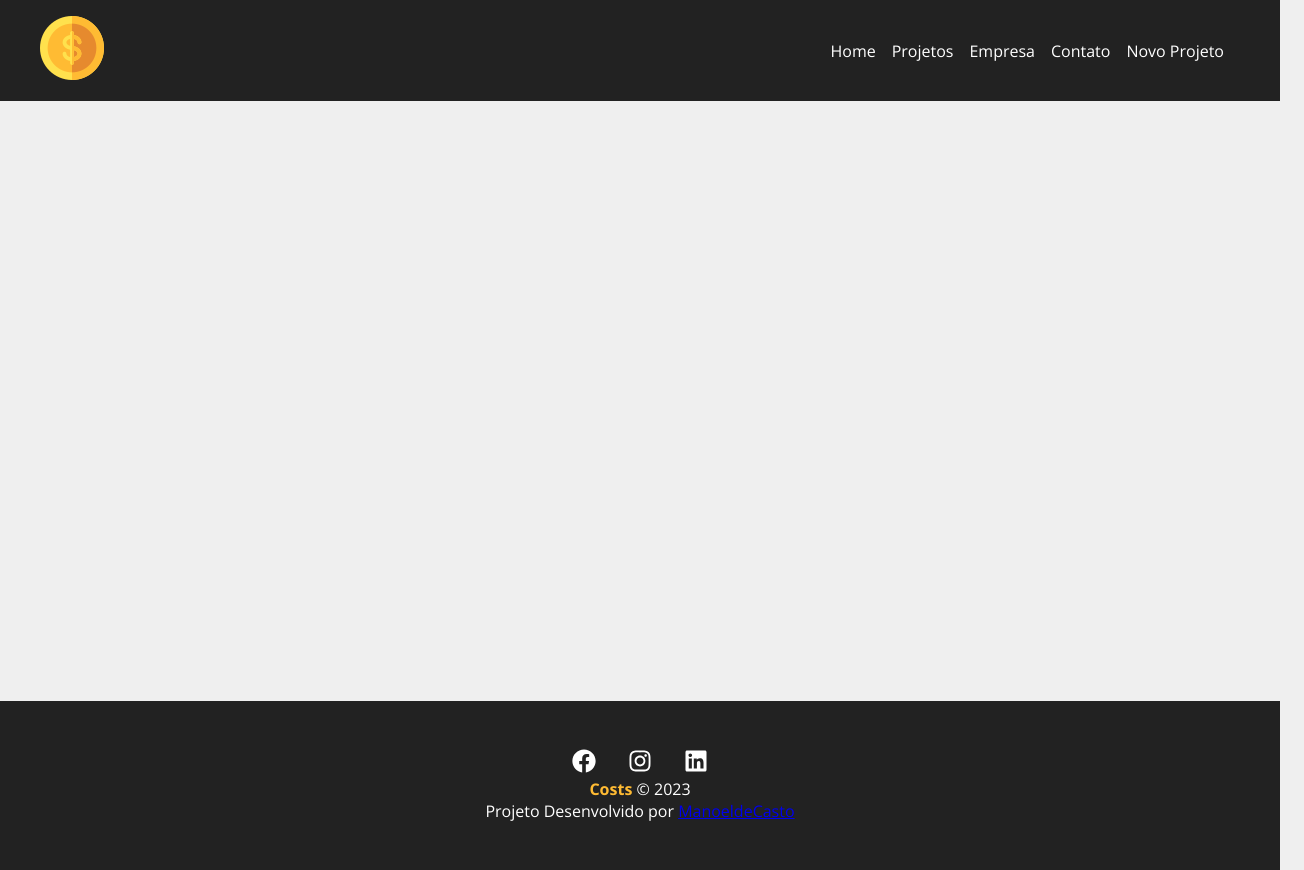
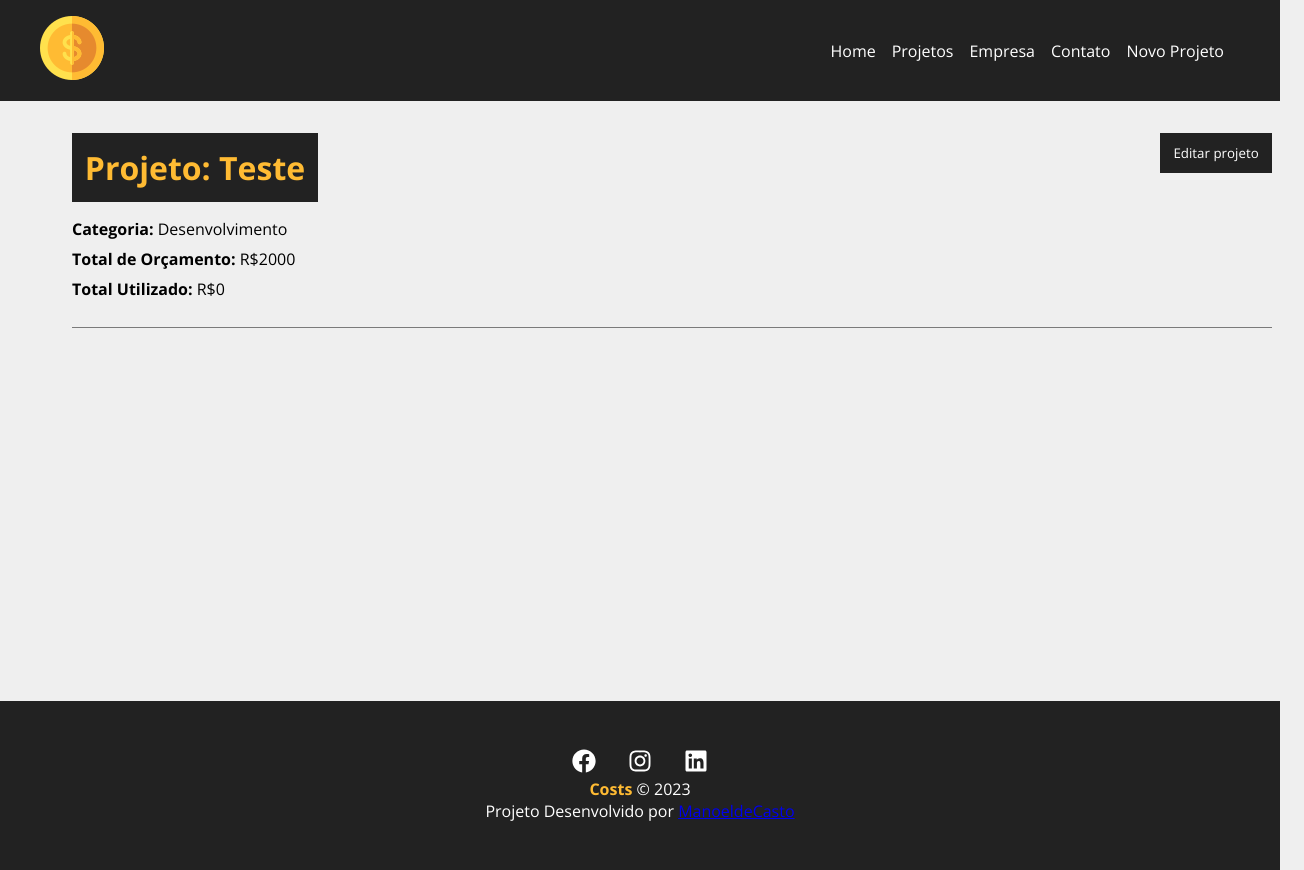
Before and after one commit to ManoeldeCastro/costs, a React (Create React App) app: page /project/1 in a window 1280 px wide. Shown: the whole page, 1304 px wide, since content can reach past the window. Built offline with nearby package versions, Linux system fonts and the light colour scheme; data requests are answered from the project's data file.

Commit message:
Edit_Project_Card

```diff
--- a/db.json
+++ b/db.json
@@ -1,5 +1,28 @@
 {
-  "projects": [],
+  "projects": [
+    {
+      "name": "Teste",
+      "budget": "2000",
+      "category": {
+        "id": "2",
+        "name": "Desenvolvimento"
+      },
+      "cost": 0,
+      "services": [],
+      "id": 1
+    },
+    {
+      "name": "Teste 2",
+      "budget": "1000",
+      "category": {
+        "id": "1",
+        "name": "Infra"
+      },
+      "cost": 0,
+      "services": [],
+      "id": 2
+    }
+  ],
   "categories": [
     {
       "id": 1,
--- a/src/App.js
+++ b/src/App.js
@@ -1,13 +1,15 @@
 import { BrowserRouter as Router, Routes, Route } from 'react-router-dom';
+
 import Company from './components/pages/Company';
 import Contato from './components/pages/Contato';
 import Home from './components/pages/Home';
 import NewProject from './components/pages/NewProject';
+import Projects from './components/pages/Projects';
+import Project from './components/pages/Project';
 
 import Container from './components/layout/Container';
 import Navbar from './components/layout/Navbar';
 import Footer from './components/layout/Footer';
-import Projects from './components/pages/Projects';
 
 function App() {
   return (
@@ -21,6 +23,7 @@ function App() {
           <Route path="/company" element={<Company />} />
           <Route path="/newproject" element={<NewProject />} />
           <Route path="/projects" element={<Projects />} />
+          <Route path="/project/:id" element={<Project />} />
         </Routes>
       </Container>
       <Footer />
--- /dev/null
+++ b/src/components/pages/Project.js
@@ -0,0 +1,70 @@
+import styles from './Project.module.css';
+
+import { useParams } from 'react-router-dom';
+import { useState, useEffect } from 'react';
+import Loading from '../layout/Loading';
+import Container from '../layout/Container';
+
+function Project() {
+  const { id } = useParams();
+  const [project, setProject] = useState([]);
+  const [showProjectForm, SetShowProjectForm] = useState(false);
+
+  useEffect(() => {
+    setTimeout(() => {
+      fetch(`http://localhost:5000/projects/${id}`, {
+        method: 'GET',
+        headers: {
+          'Content-type': 'application/json',
+        },
+      })
+        .then((resp) => resp.json())
+        .then((data) => {
+          setProject(data);
+        })
+        .catch((err) => console.log(err));
+    }, 500);
+  }, [id]);
+
+  function toggleProjectForm() {
+    SetShowProjectForm(!showProjectForm);
+  }
+
+  return (
+    <>
+      {project.name ? (
+        <div className={styles.project_details}>
+          <Container customClass="column">
+            <div className={styles.details_container}>
+              <h1>Projeto: {project.name}</h1>
+              <button onClick={toggleProjectForm} className={styles.btn}>
+                {!showProjectForm ? 'Editar projeto' : 'Fechar'}
+              </button>
+              {!showProjectForm ? (
+                <div className={styles.project_info}>
+                  <p>
+                    <span>Categoria:</span> {project.category.name}
+                  </p>
+                  <p>
+                    <span>Total de Orçamento:</span> R${project.budget}
+                  </p>
+                  <p>
+                    <span>Total Utilizado:</span> R${project.cost}
+                  </p>
+                </div>
+              ) : (
+                <div className={styles.project_info}>
+                  <p>Form</p>
+                </div>
+              )}
+            </div>
+          </Container>
+        </div>
+      ) : (
+        <Loading />
+      )}
+    </>
+  );
+}
+
+export default Project;
--- /dev/null
+++ b/src/components/pages/Project.module.css
@@ -0,0 +1,48 @@
+.project_details {
+  padding: 2em;
+}
+.project_details h1,
+.project_details h2,
+.project_details p {
+  margin-bottom: 0.5em;
+}
+
+.project_details h1 {
+  background-color: #222;
+  color: #ffbb33;
+  padding: 0.4em;
+}
+
+.project_details span {
+  font-weight: bold;
+
+}
+
+.details_container,
+.service_form_container {
+  border-bottom: 1px solid #7a7a7a;
+  margin-bottom: 1.2em;
+  padding-bottom: 1.2em;
+  display: flex;
+  justify-content: space-between;
+  flex-wrap: wrap;
+}
+.btn {
+  background-color: #222;
+  color: #fff;
+  padding: 0.5em 1em;
+  text-decoration: none;
+  transition: 0.5s;
+  cursor: pointer;
+  max-height: 40px;
+  border: none;
+
+}
+.btn:hover{
+  color: #ffbb33;
+
+}
+
+.project_info {
+  width: 100%;
+}
--- a/src/components/project/ProjectCard.js
+++ b/src/components/project/ProjectCard.js
@@ -20,7 +20,7 @@ function ProjectCard({ id, name, budget, category, handleRemove }) {
         <span className={`${styles[category.toLowerCase()]}`}></span> {category}
       </p>
       <div className={styles.project_card_actions}>
-        <Link to="/">
+        <Link to={`/project/${id}`}>
           <BsPencil/> Editar
         </Link>
         <button onClick={remove}>
```
